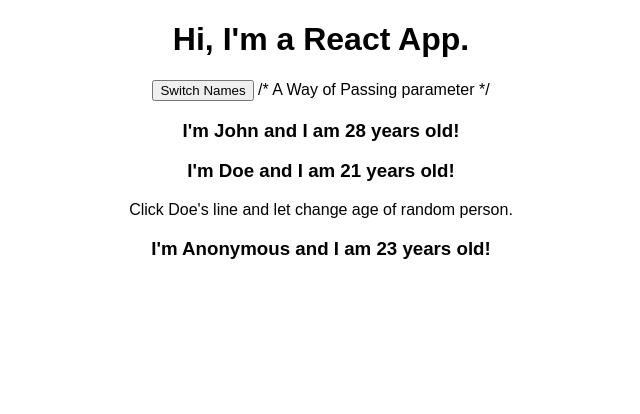
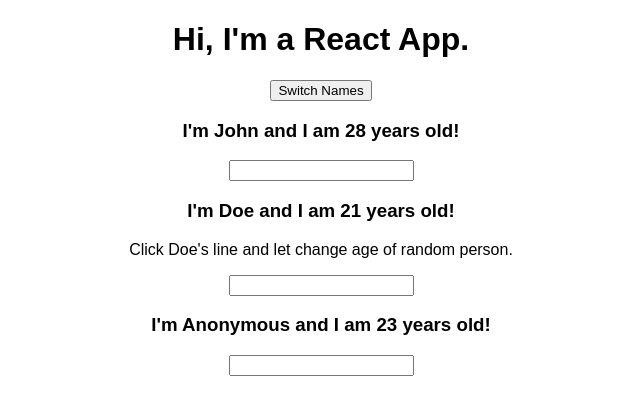
Before and after one commit to sonerpyci/my-reaction-to-react, a React (Create React App) app: page / in a window 1280 px wide. Shown: the top 414 px of the page, without its empty margins (319-959 px from the left). Built offline with nearby package versions, Linux system fonts and the light colour scheme.

Commit message:
Two way binding here.

```diff
--- a/src/App.js
+++ b/src/App.js
@@ -14,11 +14,14 @@ class App extends Component {
         ]
     }
 
-    switchNameHandler = () => {
+    switchNameHandler = (event) => {
         let persons = [...this.state.persons];
-        let randomName =  this.state.personNames[Math.floor(Math.random() * this.state.personNames.length)];
-        persons[Math.floor(Math.random() * persons.length)].name = randomName
-
+        if (event && event.target){
+            persons[1].name = event.target.value;
+        } else {
+            let randomName =  this.state.personNames[Math.floor(Math.random() * this.state.personNames.length)];
+            persons[Math.floor(Math.random() * persons.length)].name = randomName
+        }
         this.setState({
             persons:persons
         })
@@ -36,7 +39,9 @@ class App extends Component {
             <div className="App">
                 <div>
                     <h1>Hi, I'm a React App.</h1>
-                    <button onClick={() => this.switchNameHandler("customParameterIfNeeded")}>Switch Names</button> /* A Way of Passing parameter */
+                    <button onClick={() => this.switchNameHandler("customParameterIfNeeded")}>
+                        Switch Names
+                    </button>
                     <Person
                         name={this.state.persons[0].name}
                         age={this.state.persons[0].age}
@@ -45,6 +50,7 @@ class App extends Component {
                         name={this.state.persons[1].name}
                         age={this.state.persons[1].age}
                         click={this.switchAgeHandler.bind(this, "customParameterIfNeeded")} /* A Way of Passing parameter */
+                        onChangeHandler={this.switchNameHandler}
                     >
                         Click {this.state.persons[1].name}'s line and let change age of random person.
                     </Person>
--- a/src/Person/Person.js
+++ b/src/Person/Person.js
@@ -6,6 +6,7 @@ const person = (props) => {
         <div>
             <h3 onClick={props.click}>I'm {props.name || "Anonym"} and I am {props.age || "tousands"} years old!</h3>
             <p>{props.children}</p>
+            <input type={"text"} onChange={props.onChangeHandler}></input>
         </div>
 
     )
```
